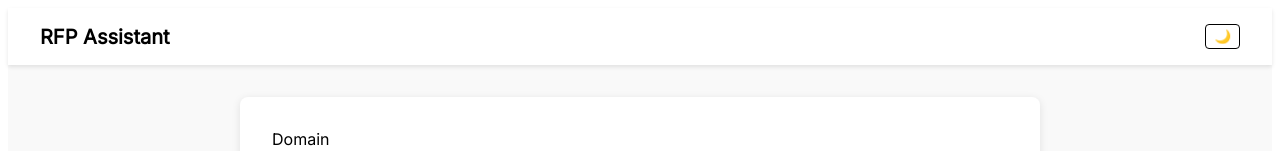
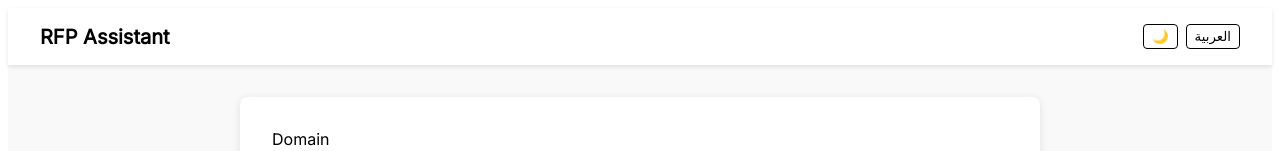
Before and after one commit to rfpai/rfp-platform, a Next.js app: page / in a window 1280 px wide. Shown: the top 151 px of the page. Built offline with nearby package versions, Linux system fonts and the light colour scheme.

Commit message:
Add manual language toggle and persistence

```diff
--- a/pages/index.js
+++ b/pages/index.js
@@ -2,7 +2,7 @@ import Head from 'next/head';
 import { useState, useEffect } from 'react';
 
 export default function Home() {
-  const [lang, setLang] = useState('en');
+  const [language, setLanguage] = useState('en');
   const [text, setText] = useState('');
   const [domain, setDomain] = useState('');
   const [category, setCategory] = useState('');
@@ -14,12 +14,20 @@ export default function Home() {
   const [darkMode, setDarkMode] = useState(false);
 
   useEffect(() => {
-    if (typeof navigator !== 'undefined' && navigator.language) {
-      if (navigator.language.startsWith('ar')) {
-        setLang('ar');
-      }
+    if (typeof window === 'undefined') return;
+    const stored = window.localStorage.getItem('language');
+    if (stored) {
+      setLanguage(stored);
+    } else if (navigator.language && navigator.language.startsWith('ar')) {
+      setLanguage('ar');
     }
   }, []);
+
+  useEffect(() => {
+    if (typeof window !== 'undefined') {
+      window.localStorage.setItem('language', language);
+    }
+  }, [language]);
 
   const translations = {
     en: {
@@ -42,7 +50,7 @@ export default function Home() {
     },
   };
 
-  const t = translations[lang];
+  const t = translations[language];
 
   const TIP_TEXT =
     '🧠 Tip: Consider mentioning your target audience or expected outcomes.';
@@ -51,8 +59,9 @@ export default function Home() {
     background: darkMode ? '#222' : '#f9f9f9',
     color: darkMode ? '#fff' : '#000',
     minHeight: '100vh',
-    fontFamily: lang === 'ar' ? "'Tajawal', sans-serif" : "'Inter', sans-serif",
-    direction: lang === 'ar' ? 'rtl' : 'ltr',
+    fontFamily:
+      language === 'ar' ? "'Tajawal', sans-serif" : "'Inter', sans-serif",
+    direction: language === 'ar' ? 'rtl' : 'ltr',
   };
 
   const cardBackground = darkMode ? '#333' : '#fff';
@@ -99,7 +108,7 @@ export default function Home() {
     <>
       <Head>
         <title>{t.title}</title>
-        {lang === 'ar' ? (
+        {language === 'ar' ? (
           <link
             href="https://fonts.googleapis.com/css2?family=Tajawal&display=swap"
             rel="stylesheet"
@@ -138,6 +147,21 @@ export default function Home() {
             }}
           >
             {darkMode ? '🌞' : '🌙'}
+          </button>
+          <button
+            onClick={() =>
+              setLanguage(language === 'en' ? 'ar' : 'en')
+            }
+            style={{
+              marginLeft: '0.5rem',
+              padding: '0.25rem 0.5rem',
+              borderRadius: '4px',
+              border: '1px solid',
+              background: 'transparent',
+              cursor: 'pointer',
+            }}
+          >
+            {language === 'en' ? 'العربية' : 'English'}
           </button>
         </nav>
         <main style={{ maxWidth: '800px', margin: '2rem auto', padding: '0 1rem' }}>
```
